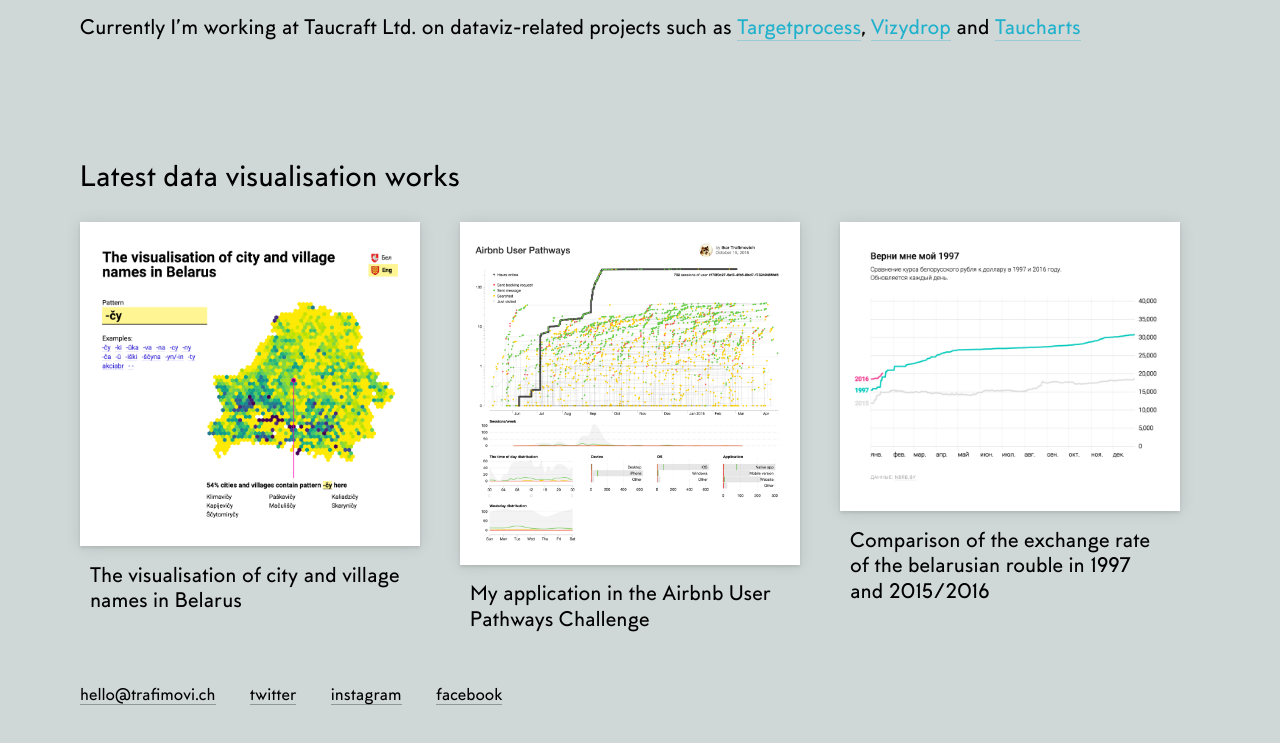
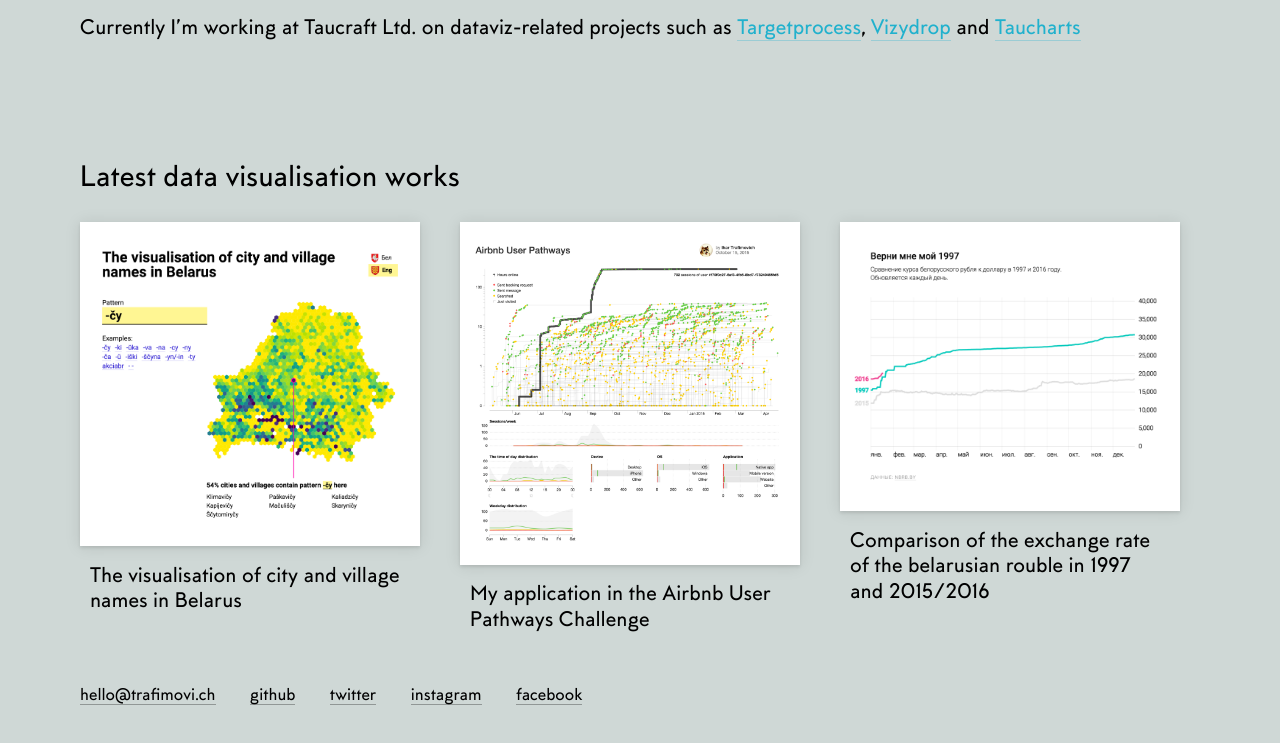
Before and after one commit to unutranyholas/trafimovich.github.io, a plain HTML site: page index.html in a window 1280 px wide. Shown: the part 199-942 px from the top of the page. Drawn offline with Linux system fonts and the light colour scheme; a small style sheet from the web is missing.

Commit message:
Add github

```diff
--- a/index.html
+++ b/index.html
@@ -222,6 +222,8 @@
         <li>
           <a href="mailto:hello@trafimovi.ch">hello@trafimovi.ch</a></li>
         <li>
+          <a href="http://github.com/unutranyholas">github</a></li>
+        <li>
           <a href="http://twitter.com/unutranyholas">twitter</a></li>
         <li>
           <a href="http://instagram.com/unutranyholas">instagram</a></li>
```
